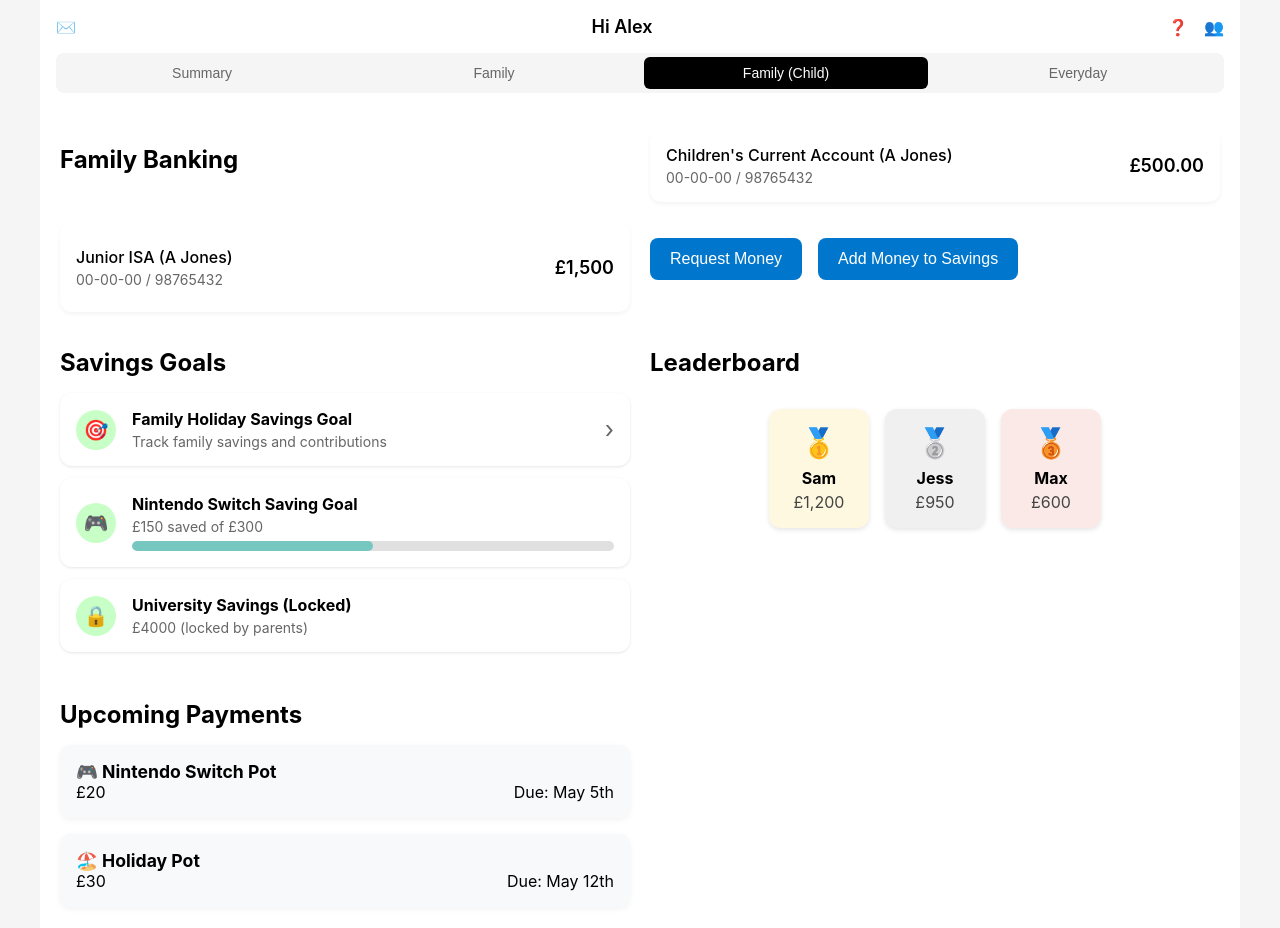
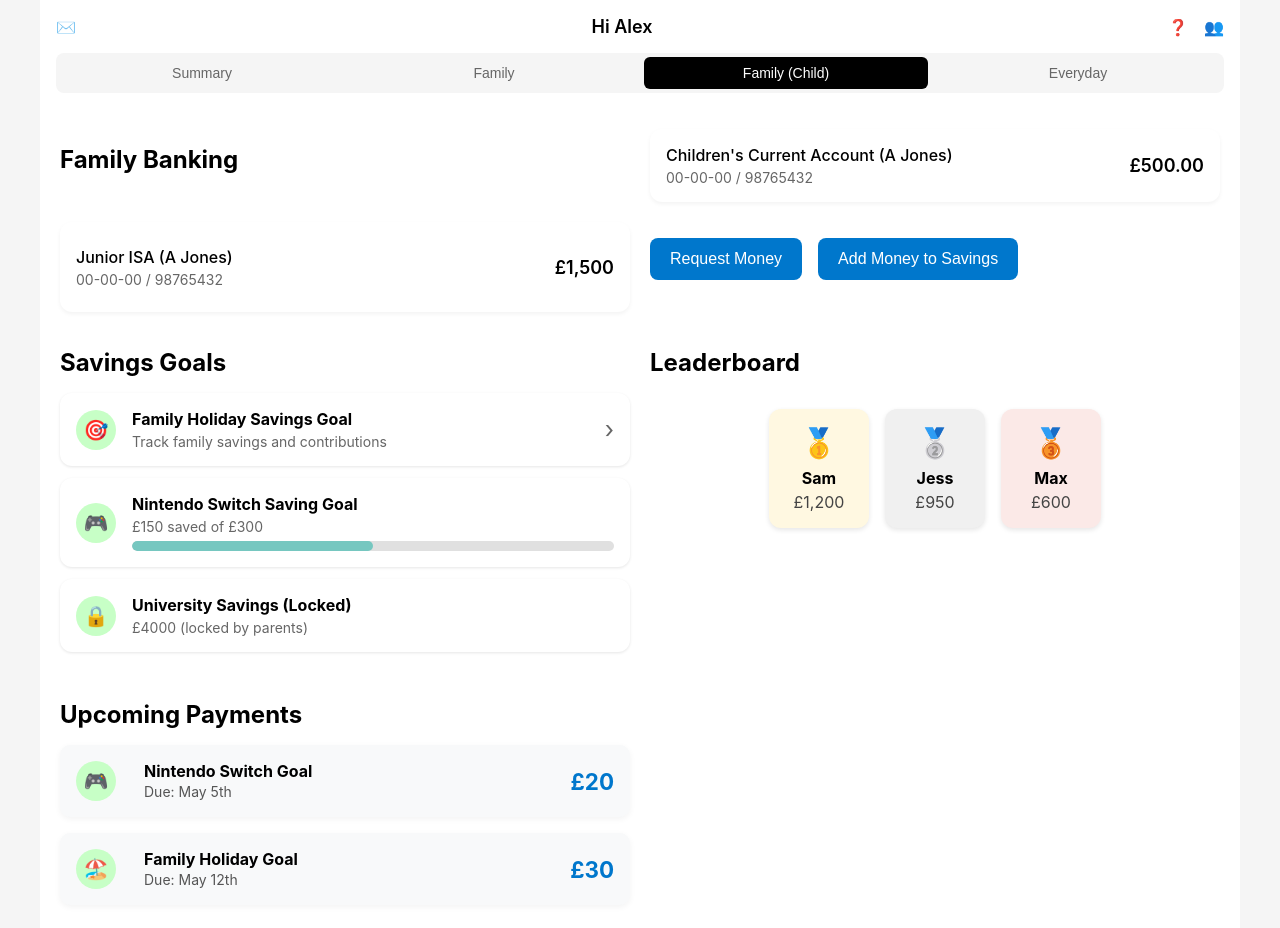
Before and after one commit to OsmanAli20/Quantum-Drift, a React (Create React App) app: page /family-child in a window 1280 px wide. Shown: the top 928 px of the page. Built offline with nearby package versions, Linux system fonts and the light colour scheme.

Commit message:
improved

```diff
--- a/src/pages/familyChild.jsx
+++ b/src/pages/familyChild.jsx
@@ -108,21 +108,32 @@ function FamilyParent() {
         <h2>Upcoming Payments</h2>
 
         <div className="payment-card">
-          <h3>🎮 Nintendo Switch Pot</h3>
-          <div className="payment-info">
+          <div className="payment-left">
+            <div className="space-icon light-green">🎮</div>
+            <div className="payment-text">
+              <h3>Nintendo Switch Goal</h3>
+              <span className="payment-date">Due: May 5th</span>
+            </div>
+          </div>
+          <div className="payment-right">
             <span className="payment-amount">£20</span>
-            <span className="payment-date">Due: May 5th</span>
           </div>
         </div>
 
         <div className="payment-card">
-          <h3>🏖️ Holiday Pot</h3>
-          <div className="payment-info">
+          <div className="payment-left">
+            <div className="space-icon light-green">🏖️</div>
+            <div className="payment-text">
+              <h3>Family Holiday Goal</h3>
+              <span className="payment-date">Due: May 12th</span>
+            </div>
+          </div>
+          <div className="payment-right">
             <span className="payment-amount">£30</span>
-            <span className="payment-date">Due: May 12th</span>
           </div>
         </div>
       </section>
+
 
 
 
--- a/src/styles/Home.css
+++ b/src/styles/Home.css
@@ -674,7 +674,16 @@ h2 {
   padding: 1rem 0; /* 1rem top and bottom, 0 left and right */
 }
 
+
+.payment-card h3 {
+  margin-top: 0;
+  font-size: 1.1rem;
+}
+
 .payment-card {
+  display: flex;
+  justify-content: space-between;
+  align-items: center;
   background-color: #f8f9fa;
   padding: 1rem;
   border-radius: 10px;
@@ -682,25 +691,24 @@ h2 {
   box-shadow: 0 2px 6px rgba(0,0,0,0.05);
 }
 
-.payment-card h3 {
-  margin-top: 0;
-  font-size: 1.1rem;
+.payment-left {
+  display: flex;
+  align-items: center;
+  gap: 0.75rem;
 }
 
-.payment-info {
-  display: flex;
-  justify-content: space-between;
-  align-items: flex-start;
+.payment-text h3 {
+  margin: 0;
+  font-size: 1rem;
 }
 
-.payment-amount,
 .payment-date {
-  display: block;
-  text-align: right;
+  font-size: 0.875rem;
+  color: #555;
 }
 
-.payment-info > span {
-  display: flex;
-  flex-direction: column;
-  align-items: flex-end;
+.payment-right .payment-amount {
+  font-size: 1.4rem;
+  font-weight: bold;
+  color: #0077cc;
 }
```
